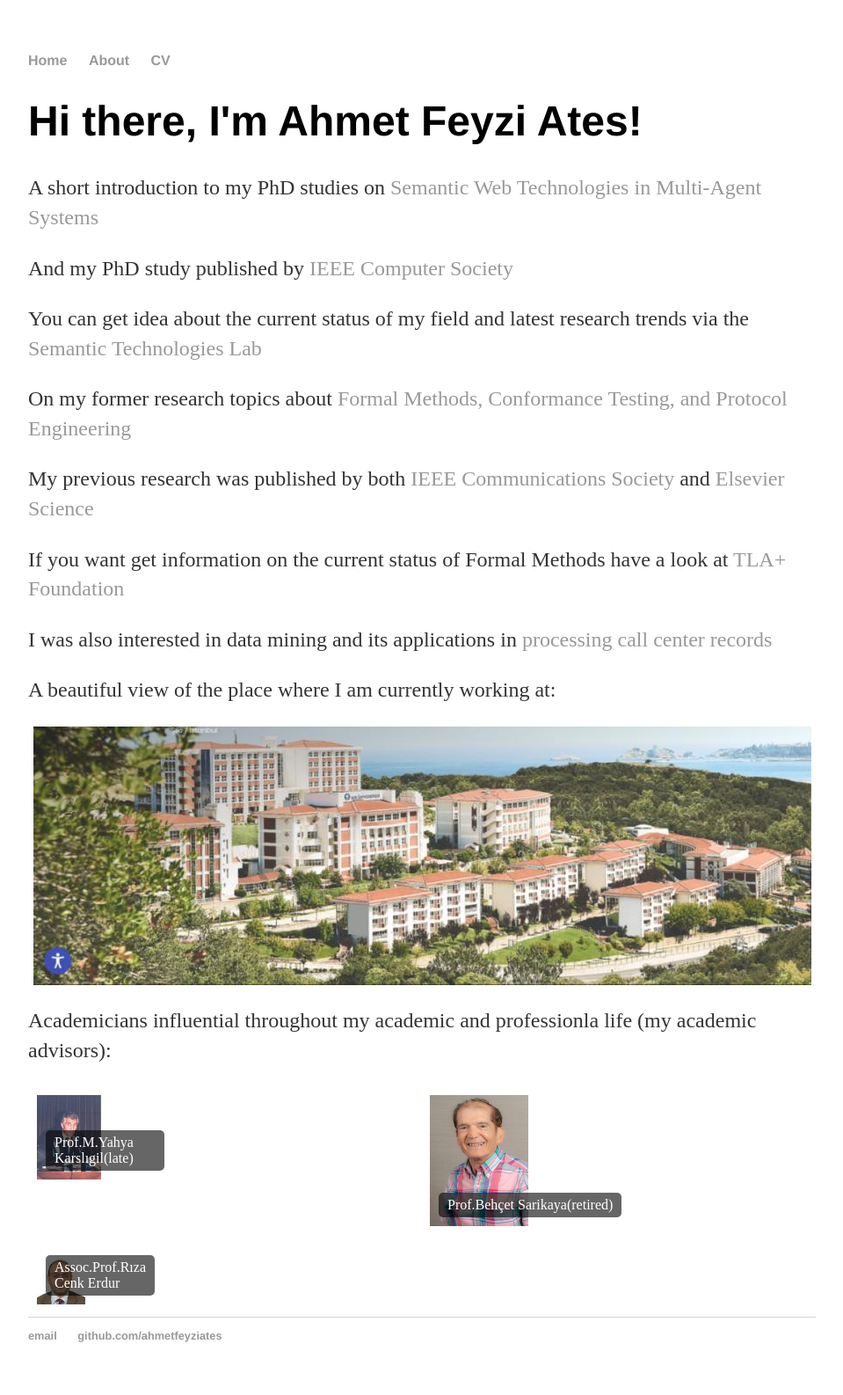
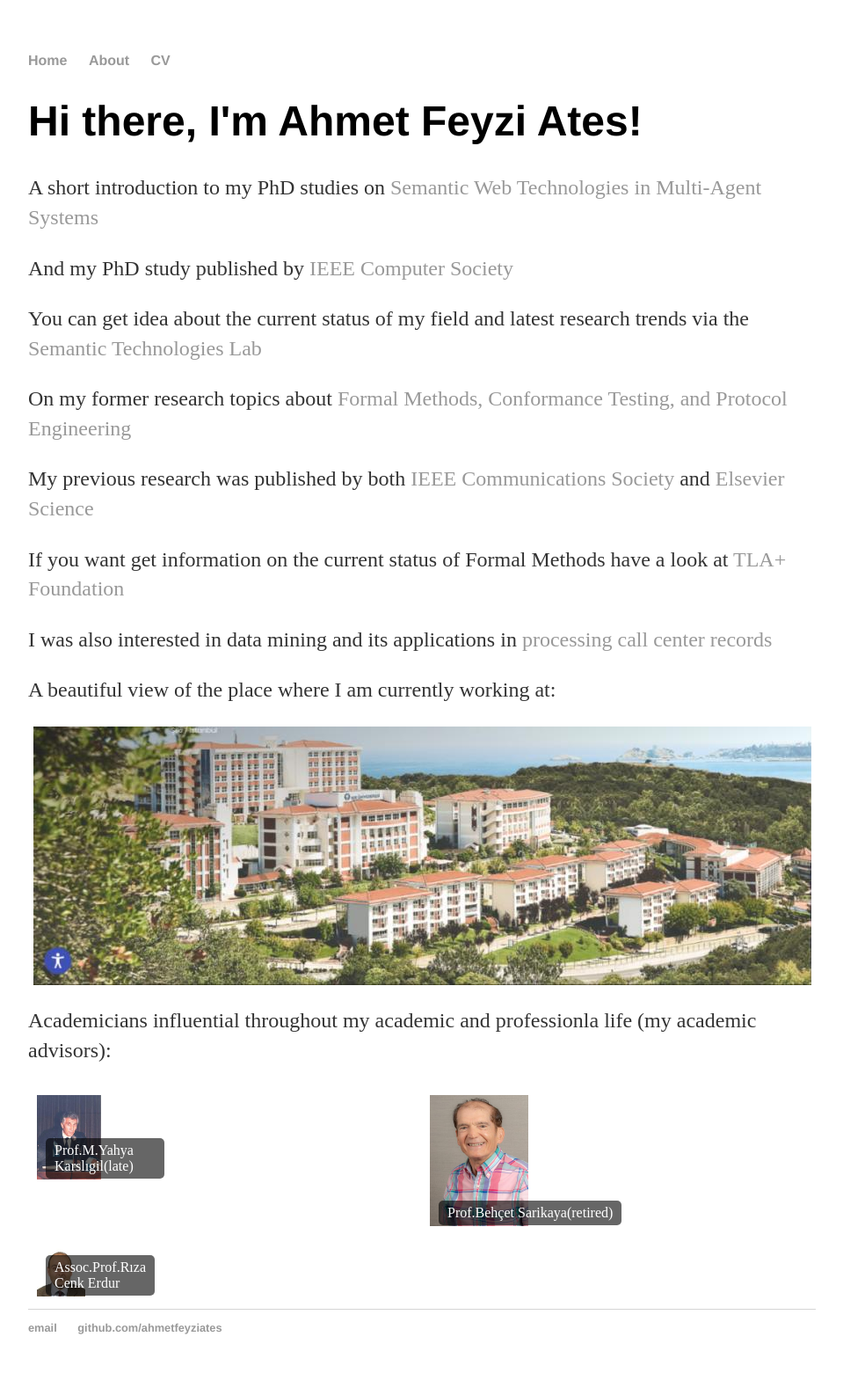
Before and after one commit to ahmetfeyziates/ahmetfeyziates.github.io, a Jekyll site: the page built from index.html, in a window 1280 px wide. Shown: the whole page at 88% size, without its empty margins (160-1119 px from the left). Built offline with Jekyll 4.4.1, drawn with Linux system fonts in a browser that asks for light colours.

Commit message:
Update main.css

```diff
--- a/css/main.css
+++ b/css/main.css
@@ -53,7 +53,7 @@ ul.posts li {
 }
 .image-text {
       position: absolute;
-      bottom: 10px; /* or top: 10px; for top */
+      bottom: 1px; /* or top: 10px; for top */
       left: 10px;
       color: white;
       background-color: rgba(0, 0, 0, 0.6); /* semi-transparent background */
@@ -64,7 +64,7 @@ ul.posts li {
 .image-row {
       display: flex;
       flex-wrap: wrap;
-      gap: 10px; /* space between images */
+      gap: 1px; /* space between images */
       justify-content: space-between;
 }
 .image-row img {
```
